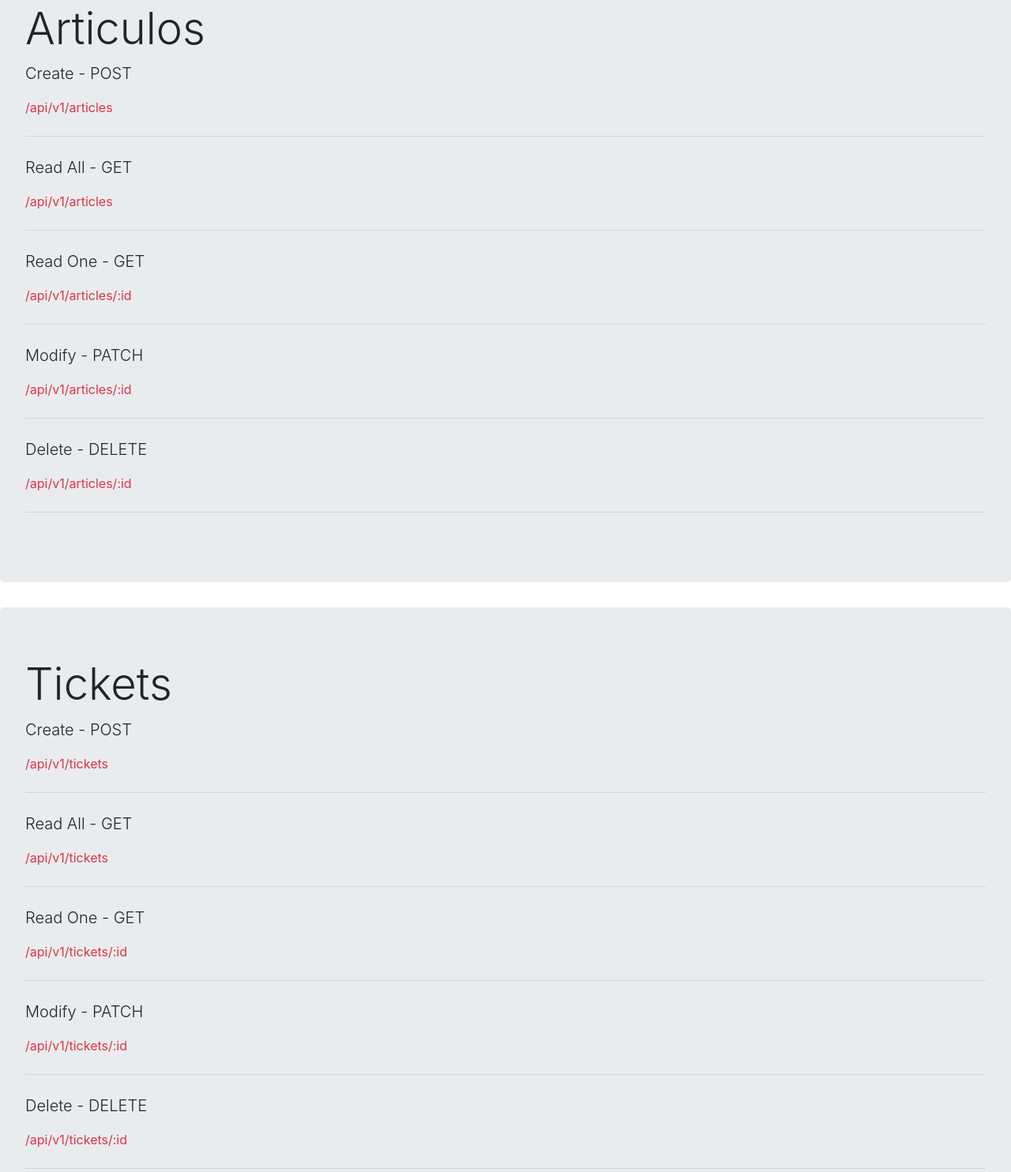
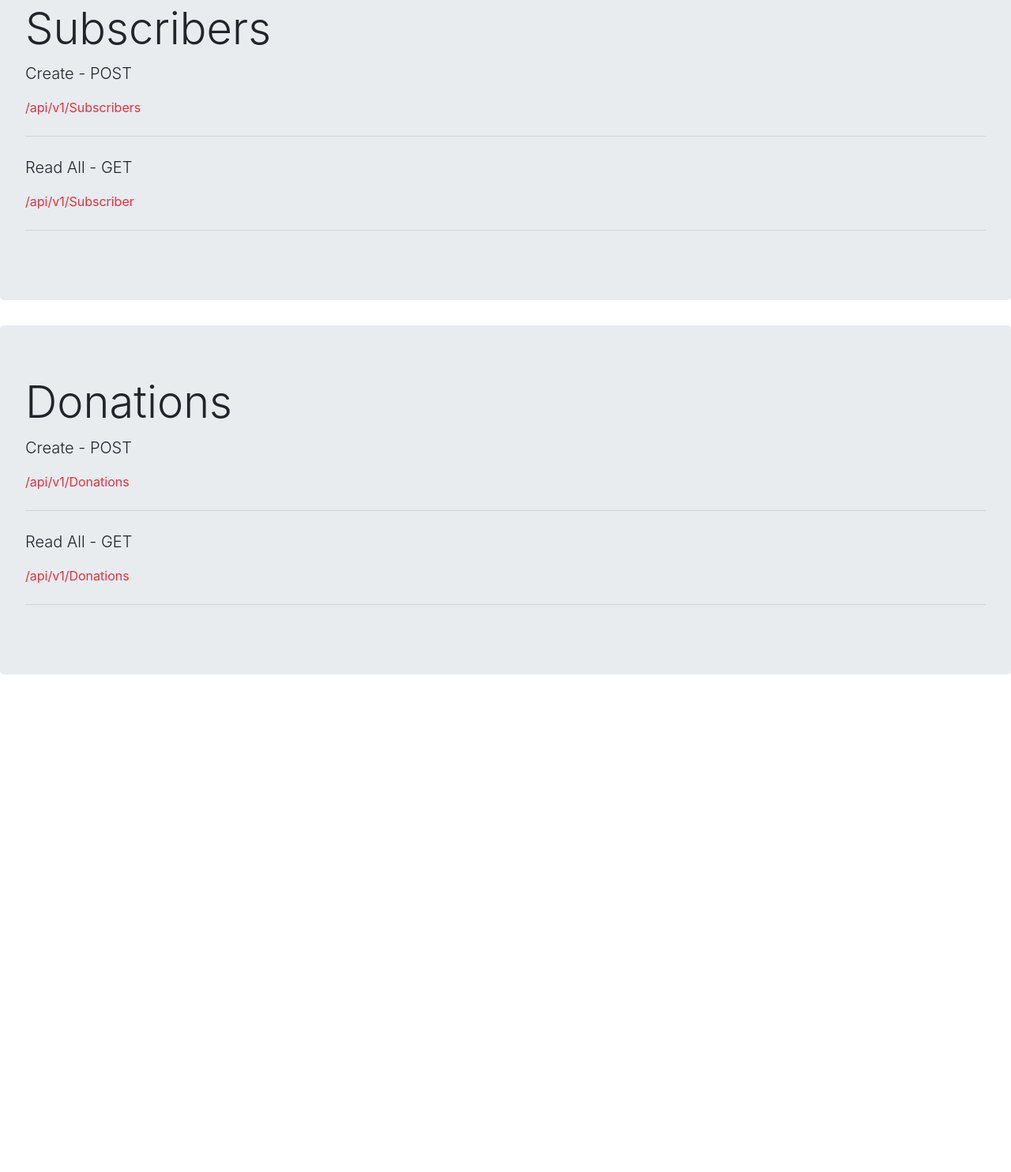
Before and after one commit to Gus657/Backend-CintaRoja, a website: page public/index.html in a window 1280 px wide. Shown: the part 416-1900 px from the top of the page at 79% size. After the commit the page ends 1302 px from the top, so only its background shows below. Drawn offline with nearby package versions, Linux system fonts and the light colour scheme.

Commit message:
Documentacion

```diff
--- a/public/index.html
+++ b/public/index.html
@@ -22,51 +22,29 @@
     </div>
 
     <div class="jumbotron">
-      <h1 class="display-4">Articulos</h1>
+      <h1 class="display-4">Subscribers</h1>
 
       <p class="lead">Create - POST</p>
-      <p class="text-danger">/api/v1/articles</p>
+      <p class="text-danger">/api/v1/Subscribers</p>
       <hr class="my-4" />
 
       <p class="lead">Read All - GET</p>
-      <p class="text-danger">/api/v1/articles</p>
+      <p class="text-danger">/api/v1/Subscriber</p>
       <hr class="my-4" />
 
-      <p class="lead">Read One - GET</p>
-      <p class="text-danger">/api/v1/articles/:id</p>
-      <hr class="my-4" />
-
-      <p class="lead">Modify - PATCH</p>
-      <p class="text-danger">/api/v1/articles/:id</p>
-      <hr class="my-4" />
-
-      <p class="lead">Delete - DELETE</p>
-      <p class="text-danger">/api/v1/articles/:id</p>
-      <hr class="my-4" />
     </div>
 
     <div class="jumbotron">
-      <h1 class="display-4">Tickets</h1>
+      <h1 class="display-4">Donations</h1>
 
       <p class="lead">Create - POST</p>
-      <p class="text-danger">/api/v1/tickets</p>
+      <p class="text-danger">/api/v1/Donations</p>
       <hr class="my-4" />
 
       <p class="lead">Read All - GET</p>
-      <p class="text-danger">/api/v1/tickets</p>
+      <p class="text-danger">/api/v1/Donations</p>
       <hr class="my-4" />
 
-      <p class="lead">Read One - GET</p>
-      <p class="text-danger">/api/v1/tickets/:id</p>
-      <hr class="my-4" />
-
-      <p class="lead">Modify - PATCH</p>
-      <p class="text-danger">/api/v1/tickets/:id</p>
-      <hr class="my-4" />
-
-      <p class="lead">Delete - DELETE</p>
-      <p class="text-danger">/api/v1/tickets/:id</p>
-      <hr class="my-4" />
     </div>
 
     <!-- Scripts CDN-->
```
